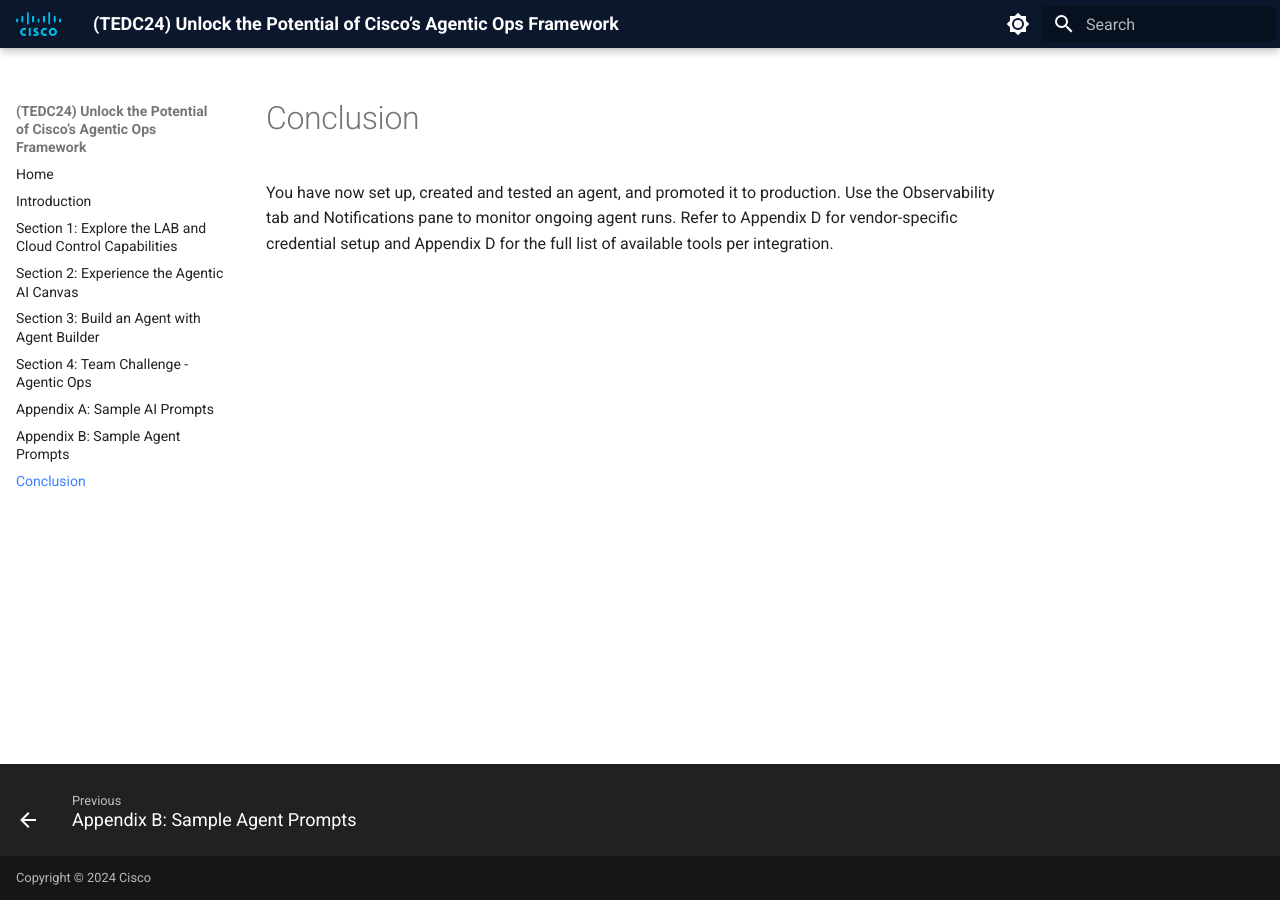
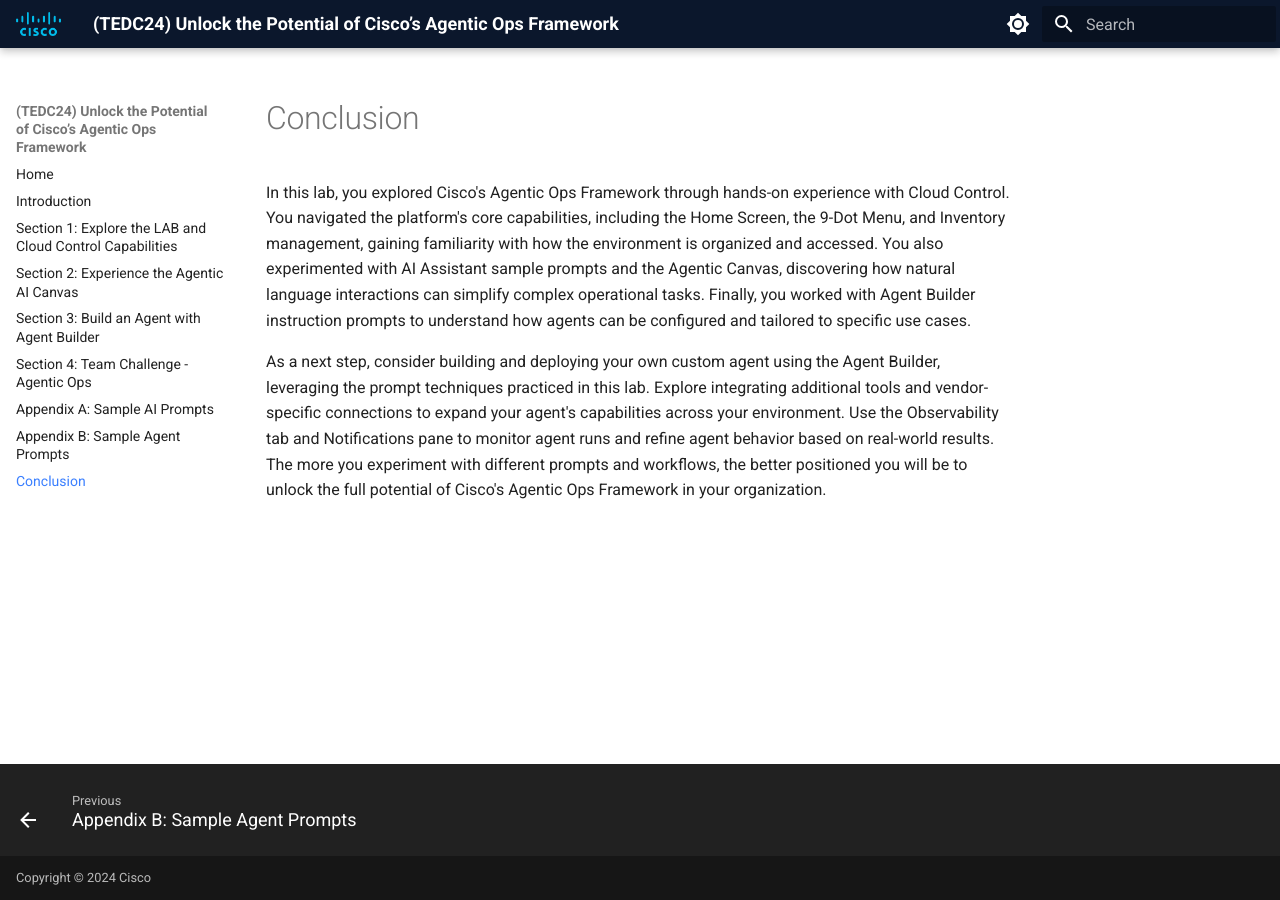
Before and after one commit to mokuma56/tedcn24-01-fy27, an MkDocs documentation site: the page built from docs/conclusion/index.md, in a window 1280 px wide. Built offline with MkDocs 1.6.1 and Material for MkDocs 9.7.7, drawn with Linux system fonts in a browser that asks for light colours.

Commit message:
Update lab guide — 2026-07-23 21:37

```diff
--- a/docs/conclusion/index.md
+++ b/docs/conclusion/index.md
@@ -1,3 +1,5 @@
 # Conclusion
 
-You have now set up,  created and tested an agent, and promoted it to production. Use the Observability tab and Notifications pane to monitor ongoing agent runs. Refer to Appendix D for vendor-specific credential setup and Appendix D for the full list of available tools per integration.
+In this lab, you explored Cisco's Agentic Ops Framework through hands-on experience with Cloud Control. You navigated the platform's core capabilities, including the Home Screen, the 9-Dot Menu, and Inventory management, gaining familiarity with how the environment is organized and accessed. You also experimented with AI Assistant sample prompts and the Agentic Canvas, discovering how natural language interactions can simplify complex operational tasks. Finally, you worked with Agent Builder instruction prompts to understand how agents can be configured and tailored to specific use cases.
+
+As a next step, consider building and deploying your own custom agent using the Agent Builder, leveraging the prompt techniques practiced in this lab. Explore integrating additional tools and vendor-specific connections to expand your agent's capabilities across your environment. Use the Observability tab and Notifications pane to monitor agent runs and refine agent behavior based on real-world results. The more you experiment with different prompts and workflows, the better positioned you will be to unlock the full potential of Cisco's Agentic Ops Framework in your organization.
```
Also changed, not shown: docs/section-3-build-an-agent-with-agent-builder/index.md (+6 -1 lines), docs/section-4-team-challenge-agentic-ops/index.md (+1 -1 lines).
